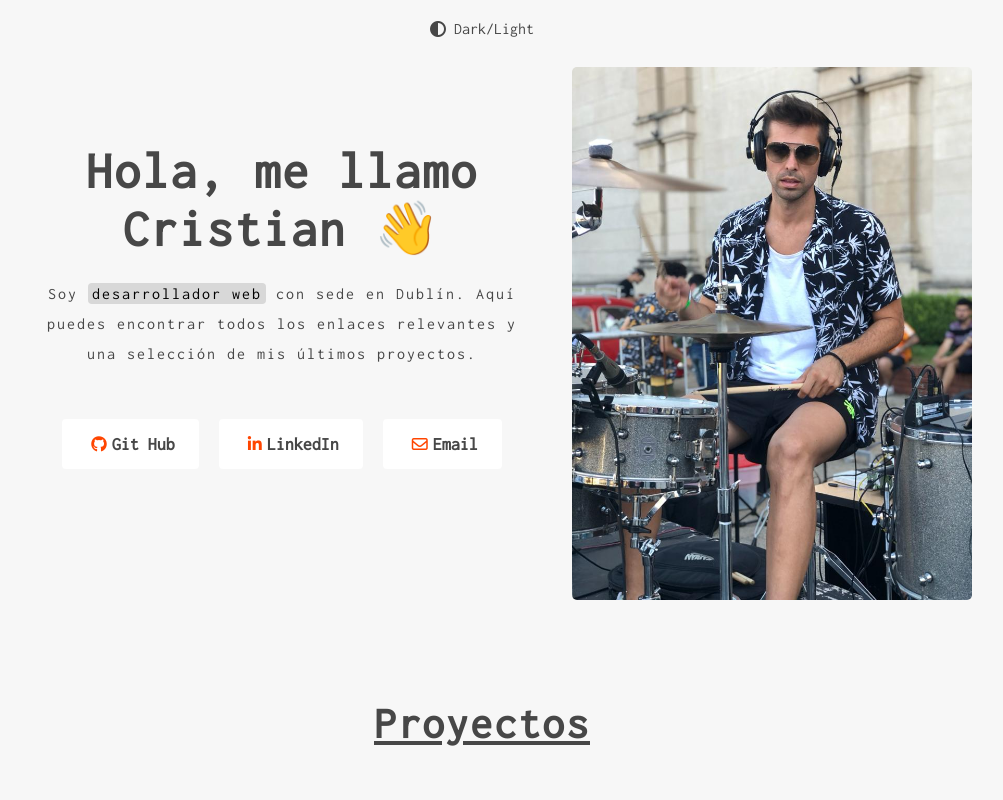
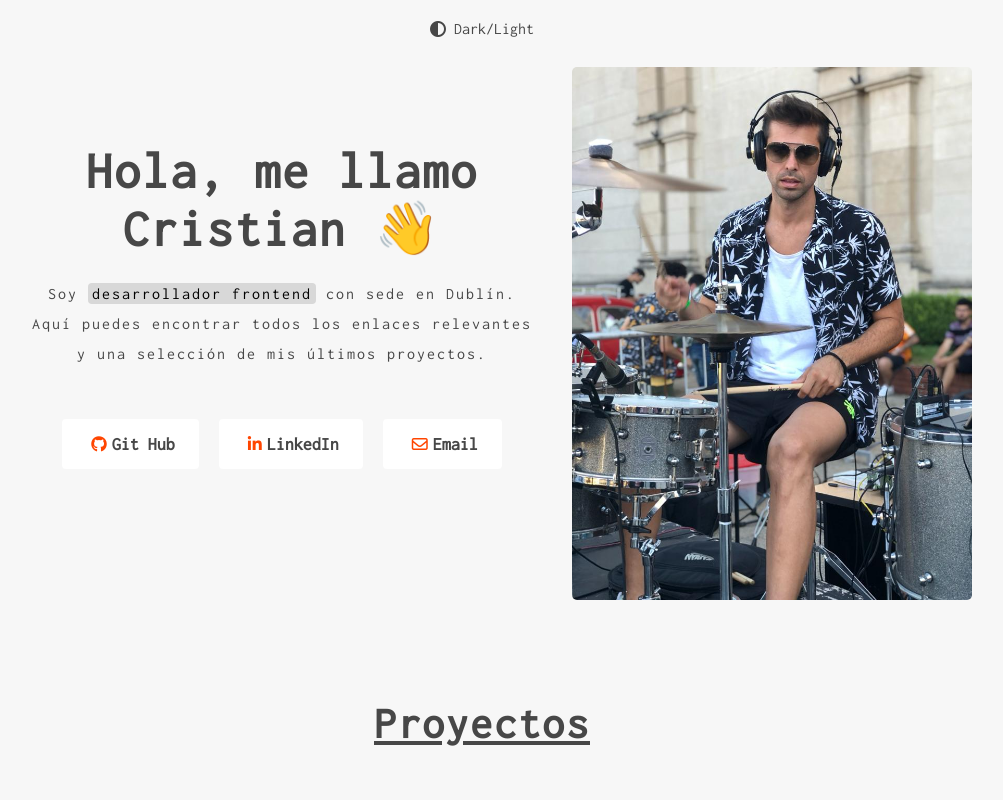
Before and after one commit to CristianMozetich/Portfolio, a React (Vite) app: page / in a window 1280 px wide. Shown: the top 800 px of the page, without its empty margins (158-1161 px from the left). Built offline with nearby package versions, Linux system fonts and the light colour scheme.

Commit message:
cambio intro

```diff
--- a/src/Components/Intro/Intro.jsx
+++ b/src/Components/Intro/Intro.jsx
@@ -8,7 +8,7 @@ const Intro = () => {
   return (
     <div className='intro_desc'>
         <h1 className='titulo'>Hola, me llamo Cristian &#x1F44B;</h1>
-        <p>Soy <mark>desarrollador web</mark> con sede en Dublín. Aquí puedes encontrar todos los enlaces relevantes y una selección de mis últimos proyectos.</p>
+        <p>Soy <mark>desarrollador frontend</mark> con sede en Dublín. Aquí puedes encontrar todos los enlaces relevantes y una selección de mis últimos proyectos.</p>
         <li>
             <a href="https://github.com/CristianMozetich" target='_blank'><i className="fa-brands fa-github"></i>Git Hub</a>
             <a href="https://www.linkedin.com/in/cristian-mozetich-135086256/" target='_blank'><i className="fa-brands fa-linkedin-in"></i>LinkedIn</a>
```
